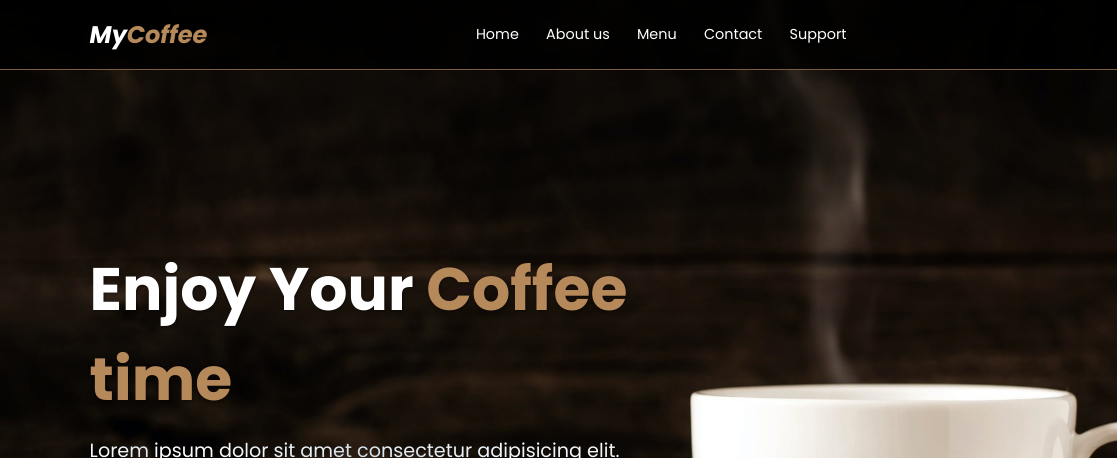
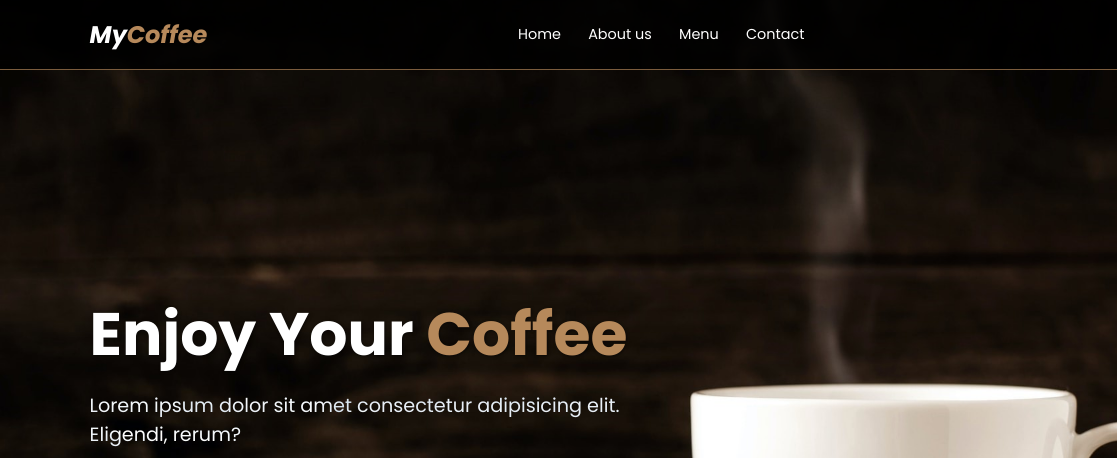
Before and after one commit to codewilson64/my-coffee, a plain HTML site: page index.html in a window 1280 px wide. Shown: the top 458 px of the page, 0-1117 px from the left. Drawn offline with nearby package versions, Linux system fonts and the light colour scheme.

Commit message:
mendelete

```diff
--- a/index.html
+++ b/index.html
@@ -18,7 +18,6 @@
         <a href="#about">About us</a>
         <a href="#menu">Menu</a>
         <a href="#contact">Contact</a>
-        <a href="#contact">Support</a>
       </div>
       <div class="navbar-right">
         <a href="#" id="search"><i data-feather="search"></i></a>
@@ -29,7 +28,7 @@
     <!--Hero-Section-->
     <section class="hero" id="home">
       <main class="content">
-        <h1>Enjoy Your <span> Coffee time</span></h1>
+        <h1>Enjoy Your <span> Coffee</span></h1>
         <p>Lorem ipsum dolor sit amet consectetur adipisicing elit. Eligendi, rerum?</p>
         <a href="#" class="cta">Buy Now</a>
       </main>
```
